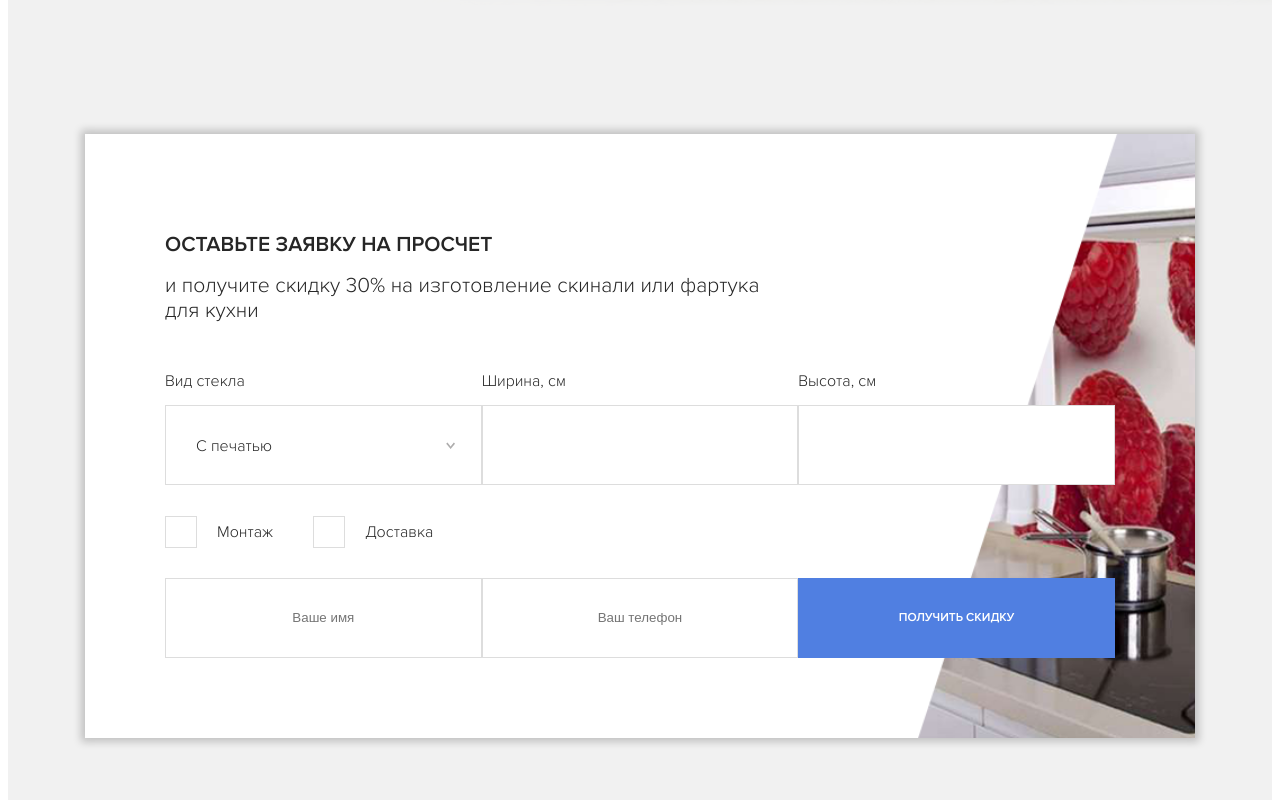
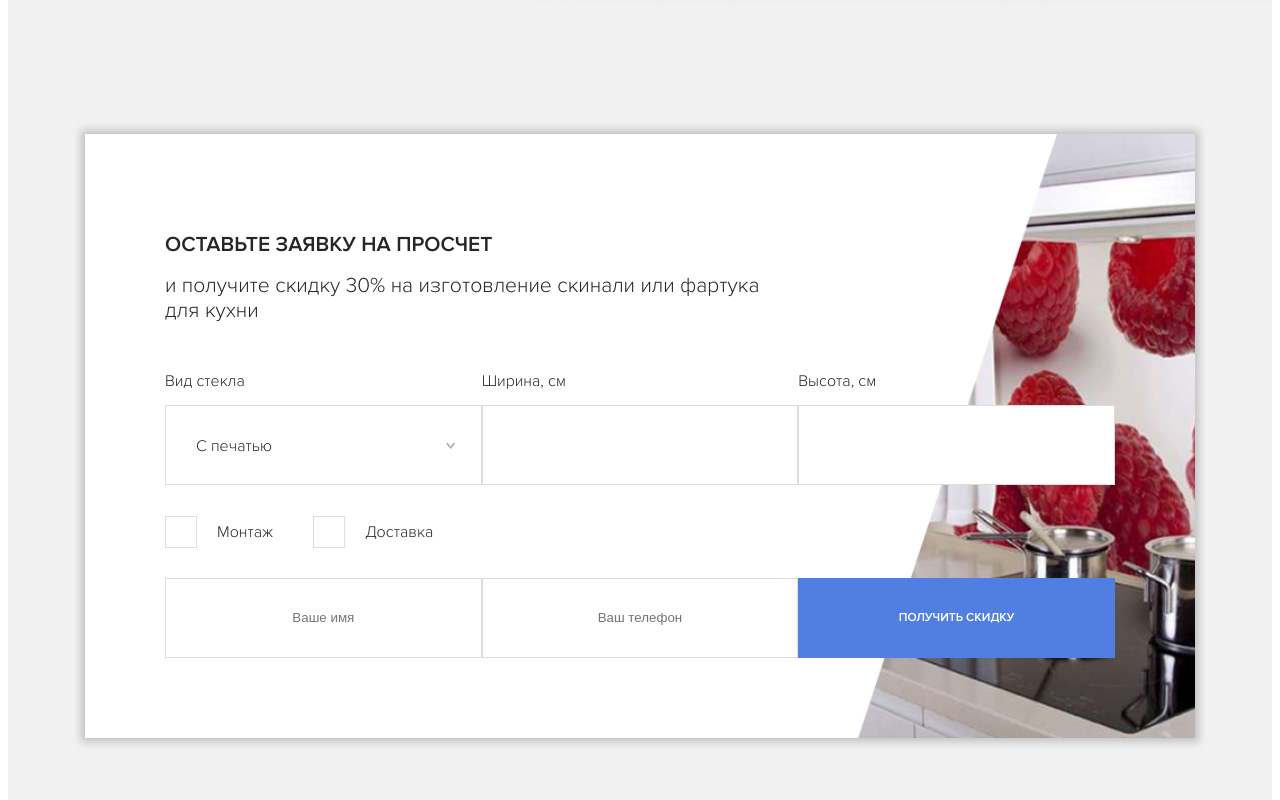
Before and after one commit to Kilavki/skinali, a plain HTML site: page index.html in a window 1280 px wide. Shown: the part 840-1640 px from the top of the page. Drawn offline with nearby package versions, Linux system fonts and the light colour scheme.

Commit message:
Мобильная адаптация
улучшения для блока Оффер

```diff
--- a/sass/blocks/_offer.sass
+++ b/sass/blocks/_offer.sass
@@ -57,7 +57,7 @@
 	.offer
 		&-block
 			margin-top: 0
-			background-position: center right -210px
+			background-position: center right -150px
 
 @media (max-width: 899px)
 	.offer
```
Also changed, not shown: css/style.css.
